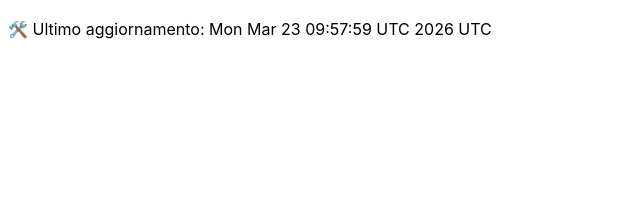
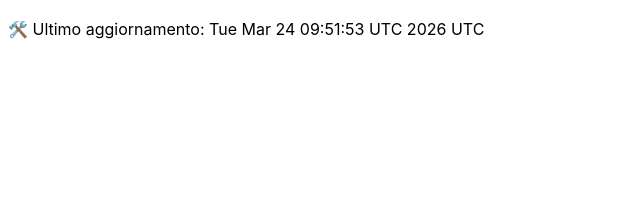
Before and after one commit to DanteTrb/DanteTrb.github.io, a Jekyll site: the page built from badges.md, in a window 1280 px wide. Shown: the top 213 px of the page, without its empty margins (0-640 px from the left). Built offline with Jekyll 4.4.1, drawn with Linux system fonts in a browser that asks for light colours; our own code applies the rules of GitHub Pages for plain Markdown files.

Commit message:
🛠️ Aggiornamento automatico badge

```diff
--- a/badges.md
+++ b/badges.md
@@ -1 +1 @@
-🛠️ Ultimo aggiornamento: Mon Mar 23 09:57:59 UTC 2026 UTC
+🛠️ Ultimo aggiornamento: Tue Mar 24 09:51:53 UTC 2026 UTC
```
